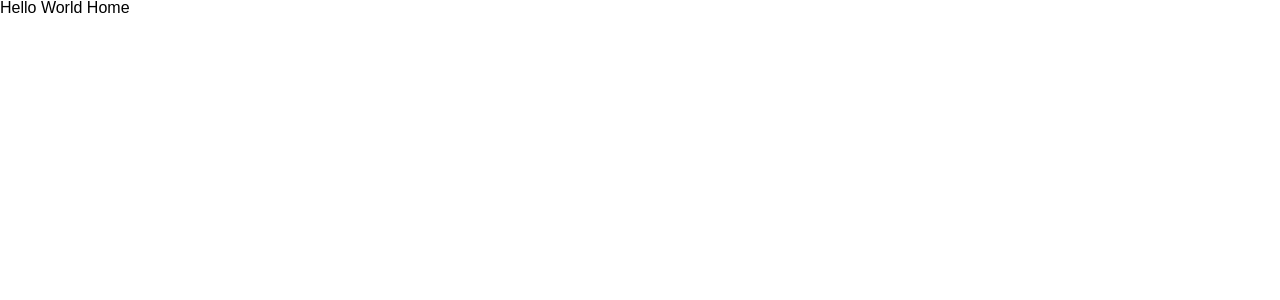
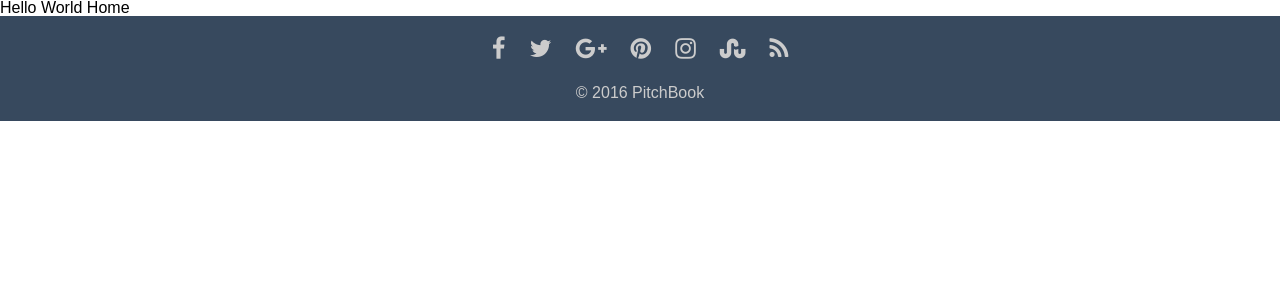
Before and after one commit to Bondarenko199/SPDtest, a React (Create React App) app: page / in a window 1280 px wide. Shown: the top 300 px of the page. Built offline with nearby package versions, Linux system fonts and the light colour scheme.

Commit message:
created footer

```diff
--- a/package.json
+++ b/package.json
@@ -4,6 +4,7 @@
   "private": true,
   "dependencies": {
     "font-awesome": "^4.7.0",
+    "prop-types": "^15.6.1",
     "react": "^16.3.2",
     "react-dom": "^16.3.2",
     "react-router-dom": "^4.2.2",
--- /dev/null
+++ b/src/components/atoms/Icon.css
@@ -0,0 +1,12 @@
+.Icon.-footer {
+  padding: 12px;
+  display: block;
+  color: #ccc;
+  font-size: 24px;
+  font-weight: 400;
+  transition: .1s ease-in-out;
+}
+
+.Icon.-footer:hover {
+  transform: scale(1.5);
+}
--- /dev/null
+++ b/src/components/atoms/Icon.js
@@ -0,0 +1,12 @@
+import React from 'react'
+
+import './Icon.css'
+
+const Icon = props => (
+  <a href={props.href}
+     className={props.className ? `Icon -${props.className}` : 'Icon'}>
+    <i className={`fa fa-${props.iconName}`}/>
+  </a>
+)
+
+export default Icon
--- /dev/null
+++ b/src/components/atoms/index.js
@@ -0,0 +1,5 @@
+import Icon from './Icon'
+
+export {
+  Icon
+}
--- /dev/null
+++ b/src/components/moleculs/IconsList.css
@@ -0,0 +1,8 @@
+.IconsList {
+  display: flex;
+}
+
+.IconsList.-footer {
+  margin-bottom: 12px;
+  justify-content: center;
+}
--- /dev/null
+++ b/src/components/moleculs/IconsList.js
@@ -0,0 +1,23 @@
+import React from 'react'
+
+import { Icon } from './../atoms'
+
+import './IconsList.css'
+
+const IconsList = props => (
+  <ul
+    className={props.className ? `IconsList -${props.className}` : 'IconsList'}>
+    {
+      props.icons.map(el => (
+        <li key={el.key}>
+          <Icon href={el.href}
+                    className={props.className}
+                    iconName={el.iconName}
+          />
+        </li>
+      ))
+    }
+  </ul>
+)
+
+export default IconsList
--- /dev/null
+++ b/src/components/moleculs/index.js
@@ -0,0 +1,5 @@
+import IconsList from './IconsList'
+
+export {
+  IconsList
+}
--- a/src/components/organisms/Footer.css
+++ b/src/components/organisms/Footer.css
@@ -0,0 +1,9 @@
+.Footer {
+  padding: 8px 0 20px;
+  background-color: #37495e;
+}
+
+.copyrights {
+  text-align: center;
+  color: #ccc;
+}
--- a/src/components/organisms/Footer.js
+++ b/src/components/organisms/Footer.js
@@ -1,13 +1,15 @@
 import React from 'react'
 
 import { Container } from './'
+import {IconsListContainer} from '../../containers'
 
 import './Footer.css'
 
 const Footer = () => (
   <footer className='Footer'>
     <Container>
-
+      <IconsListContainer className="footer"/>
+      <p className="copyrights">&copy; 2016 PitchBook</p>
     </Container>
   </footer>
 )
--- /dev/null
+++ b/src/containers/IconsListContainer.js
@@ -0,0 +1,56 @@
+import React from 'react'
+
+import { IconsList } from './../components/moleculs'
+
+class IconsListContainer extends React.Component {
+  constructor(props) {
+    super(props)
+    this.state = {
+      icons: [
+        {
+          href: 'https://www.facebook.com',
+          iconName: 'facebook-f',
+          key: '1'
+        },
+        {
+          href: 'https://twitter.com',
+          iconName: 'twitter',
+          key: '2'
+        },
+        {
+          href: 'https://plus.google.com',
+          iconName: 'google-plus',
+          key: '3'
+        },
+        {
+          href: 'https://www.pinterest.com',
+          iconName: 'pinterest',
+          key: '4'
+        },
+        {
+          href: 'https://www.instagram.com',
+          iconName: 'instagram',
+          key: '5'
+        },
+        {
+          href: 'https://www.stumbleupon.com/',
+          iconName: 'stumbleupon',
+          key: '6'
+        },
+        {
+          href: '#',
+          iconName: 'rss',
+          key: '7'
+        }
+      ]
+    }
+  }
+
+  render() {
+    return (
+      <IconsList className={this.props.className} icons={this.state.icons}/>
+    )
+  }
+}
+
+export default IconsListContainer
--- /dev/null
+++ b/src/containers/index.js
@@ -0,0 +1,5 @@
+import IconsListContainer from './IconsListContainer'
+
+export {
+  IconsListContainer
+}
```
